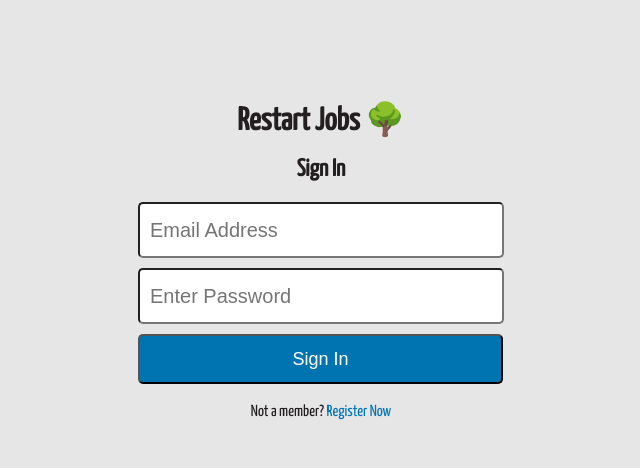
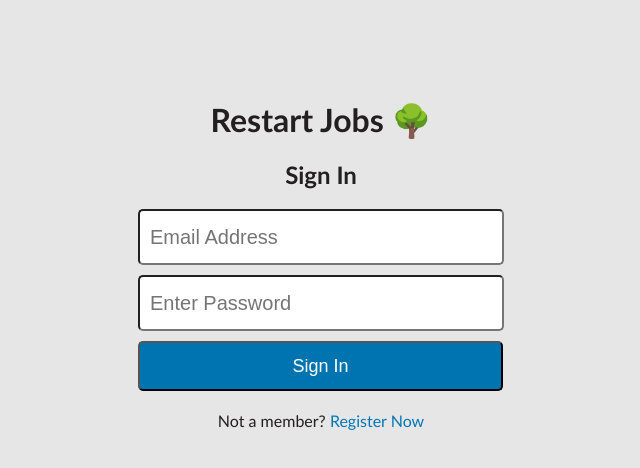
Before and after one commit to eric-newcomer/restart-jobs, a React (Create React App) app: page /opportunities in a window 1280 px wide. Shown: the top 468 px of the page, without its empty margins (319-959 px from the left). Built offline with nearby package versions, Linux system fonts and the light colour scheme; no server answers.

Commit message:
Switch to gill sans, fix logo position in header

```diff
--- a/src/App.css
+++ b/src/App.css
@@ -9,7 +9,7 @@ Black - #231f20
    display:flex;
    flex-direction: column;
    align-items: center;
-   font-family: 'Yanone Kaffeesatz', sans-serif;
+   font-family: 'Gill Sans', sans-serif;
    -webkit-font-smoothing: antialiased;
    -moz-osx-font-smoothing: grayscale;
    color: #231f20;
--- a/src/styles/Header.css
+++ b/src/styles/Header.css
@@ -17,6 +17,7 @@
    object-fit: contain;
    height: 40px;
    margin-right: 5%;
+   margin-left: 5%;
 }
 .header__left > h2 {
    display: inline-block;
```
Also changed, not shown: 1 other file (tests, documents, lock files or other folders).
